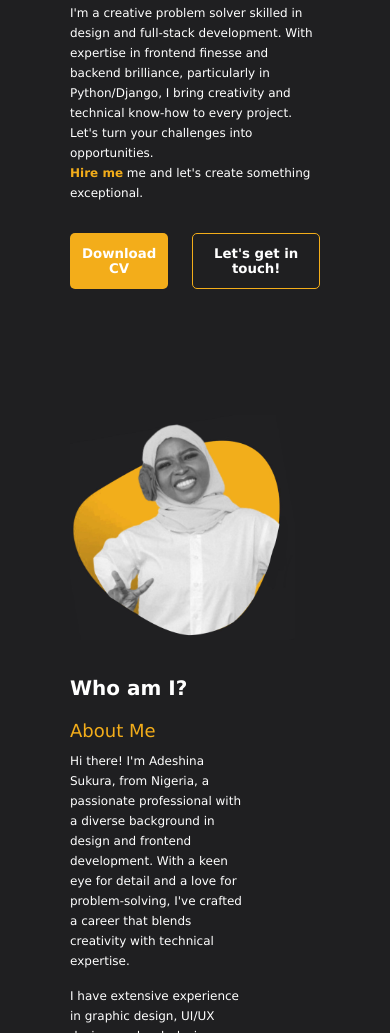
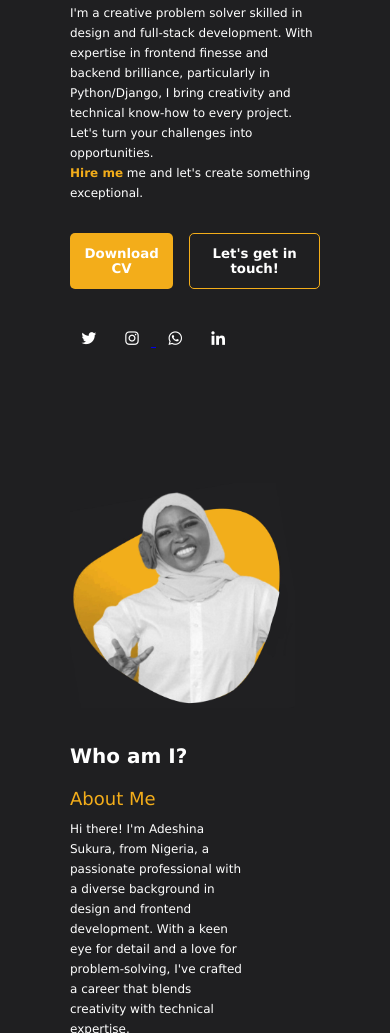
Before and after one commit to Shoequrah/MyProfile, a plain HTML site: page index.html in a window 390 px wide. Shown: the part 807-1840 px from the top of the page. Drawn offline with nearby package versions, Linux system fonts and the light colour scheme.

Commit message:
mycommit

```diff
--- a/index.css
+++ b/index.css
@@ -156,6 +156,7 @@
     margin-top: 30px;
     display: flex;
     gap: 1.5rem;
+    width: 100%;
 }
 .cv{
     background-color: #f3ad1a;
@@ -165,6 +166,7 @@
     border: none;
     border-radius: 5px;
     cursor: pointer;
+    /* width: 100%; */
 }
 .Hire{
     padding: 12px;
@@ -173,6 +175,7 @@
     border: 1px solid  #f3ad1a;
     border-radius: 5px;
     cursor: pointer;
+    /* width: 100%; */
 }
 .Hire:hover{
     letter-spacing: 1px;
@@ -481,6 +484,7 @@
     font-size: 15px;
     border-radius: 5px;
     padding: 10px 60px;
+    width:100% ;
 }
 .github{
     padding: 10px 50px;
@@ -489,6 +493,7 @@
     border: 1px solid  #f3ad1a;
     border-radius: 5px;
     font-size: 15px;
+    width:100% ;
 }
 .btn:hover{
     letter-spacing: 1px;
@@ -545,8 +550,8 @@ footer{
         padding: 4% 70px;
         flex-direction: column-reverse;
     }
-    .socialmedia-icon{
-       display: none;
+    .icons{
+       display: block;
     }
     .bio-info{
         width:100% ;
@@ -586,10 +591,28 @@ footer{
     .navbar{
         display: none;
     }
-.logo{
+.navbar.logo{
     display: block;
     display: flex;
 }
+.icons{
+    display: inline-block;
+    transition: .2s;
+    width:100% ;
+ }
+ .socialmedia-icon p{
+    display: none;
+ }
+ .hire-btn{
+    width: 100%;
+    gap:1rem ;
+ }
+ .Hire{
+    width: 100%;
+ }
+ /* .cv{
+    width: 100%;
+ } */
 }
 
 @media (max-width:768px){
@@ -604,6 +627,7 @@ footer{
     margin-top: 20px;
     display: inline-block;
     padding: 10px 60px;
+    width:100% ;
 }
 .git{
     width: 100%;
@@ -677,6 +701,7 @@ footer{
         margin-top: 20px;
         display: inline-block;
         padding: 10px 60px;
+        width:100% ;
     }
     .github{
         padding: 10px 40px;
--- a/index.html
+++ b/index.html
@@ -64,7 +64,9 @@
             </p>
             <div class="hire-btn">
                 <button class="cv">Download CV</button>
-                <button class="Hire">Let's get in touch!</button>
+                <a href="https://wa.me/qr/6VYW6OF366ULJ1">
+                    <button class="Hire">Let's get in touch!</button>
+                </a>
             </div>
             <div class="socialmedia-icon">
                 <p>Check out my:</p>
```
